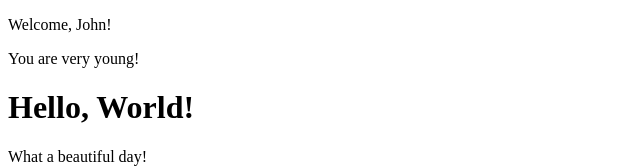
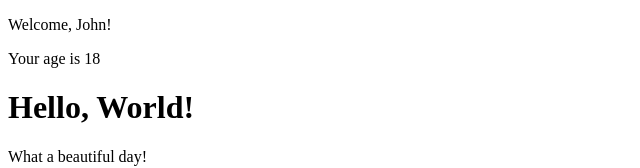
Before and after one commit to MarkupMonkey/react-project, a React (Create React App) app: page / in a window 1280 px wide. Shown: the top 168 px of the page, without its empty margins (0-640 px from the left). Built offline with nearby package versions, Linux system fonts and the light colour scheme.

Commit message:
hotfix:  exercise props-05
Pass to the Age component the age prop that Welcome is receiving from the App component.

```diff
--- a/src/App.js
+++ b/src/App.js
@@ -11,7 +11,7 @@ class Data extends React.Component {
         return (
             <>
                 <div>
-                    <Welcome name='John' />
+                    <Welcome name='John' age={18}/>
                     <Hello />
                     <Counter/>
                     <ClickCounter/>
--- a/src/Welcome.js
+++ b/src/Welcome.js
@@ -6,7 +6,7 @@ class Welcome extends React.Component {
         return (
             <div>
                     <p>Welcome, {this.props.name}!</p>
-                    <Age age={16}/>
+                    <Age age={this.props.age}/>
             </div>
 
         )
```
